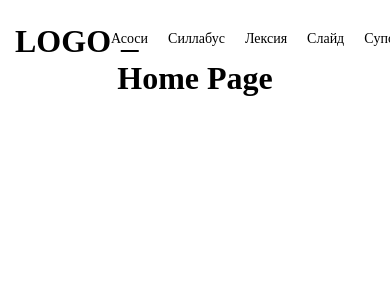
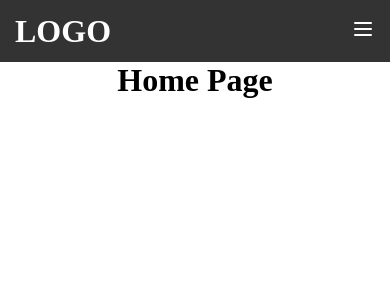
Before and after one commit to naimhakimov/portal, a Vue app: page / in a window 390 px wide. Shown: the top 300 px of the page. Built offline with nearby package versions, Linux system fonts and the light colour scheme.

Commit message:
changed header background-color

```diff
--- a/src/App.vue
+++ b/src/App.vue
@@ -18,7 +18,6 @@ main {
   flex-direction: column;
 
   .router-view {
-    margin-top: 60px;
   }
 }
 </style>
--- a/src/assets/main.css
+++ b/src/assets/main.css
@@ -1,6 +1,7 @@
 * {
   padding: 0;
   margin: 0;
+  font-size: "Roboto", sans-serif;
 }
 
 .container {
--- a/src/components/Header.vue
+++ b/src/components/Header.vue
@@ -1,4 +1,6 @@
 <script setup>
+import { ref } from "vue";
+
 window.addEventListener("scroll", function () {
   let windowTop = window.pageYOffset;
   if (windowTop > 100) {
@@ -52,6 +54,12 @@ const menu = [
     link: "/multimedia",
   },
 ];
+
+const isShow = ref(false);
+
+function toggle() {
+  isShow.value = !isShow.value;
+}
 </script>
 
 <template>
@@ -60,11 +68,45 @@ const menu = [
       <nav class="nav">
         <a href="/" class="logo"> LOGO </a>
 
-        <ul class="menu">
-          <li class="item" v-for="item in menu" :key="item.link">
+        <ul class="menu" :class="isShow ? 'open' : 'hide'">
+          <li
+            class="item"
+            v-for="item in menu"
+            :key="item.link"
+            @click="isShow = false"
+          >
             <router-link :to="item.link">{{ item.name }}</router-link>
           </li>
         </ul>
+
+        <div class="burger" @click="toggle">
+          <svg
+            width="24px"
+            height="24px"
+            viewBox="0 0 24 24"
+            fill="none"
+            xmlns="http://www.w3.org/2000/svg"
+          >
+            <path
+              d="M4 18L20 18"
+              stroke="#ffffff"
+              stroke-width="2"
+              stroke-linecap="round"
+            />
+            <path
+              d="M4 12L20 12"
+              stroke="#ffffff"
+              stroke-width="2"
+              stroke-linecap="round"
+            />
+            <path
+              d="M4 6L20 6"
+              stroke="#ffffff"
+              stroke-width="2"
+              stroke-linecap="round"
+            />
+          </svg>
+        </div>
       </nav>
     </div>
   </header>
@@ -74,7 +116,7 @@ const menu = [
 @import url(https://fonts.googleapis.com/css?family=Roboto:100,100italic,300,300italic,regular,italic,500,500italic,700,700italic,900,900italic);
 
 a {
-  color: #000;
+  color: #ffffff;
   text-decoration: none;
 }
 .container {
@@ -86,17 +128,28 @@ a {
 ul li {
   list-style: none;
 }
-
-// Header
 .header {
   transition: 0.3s;
-  position: fixed;
+  position: relative;
   width: 100%;
   padding: 20px 0;
+  background: #333;
+
+  @media (max-width: 768px) {
+    padding: 10px 0;
+  }
   .nav {
     display: flex;
     justify-content: space-between;
     align-items: center;
+
+    .burger {
+      display: none;
+
+      @media (max-width: 768px) {
+        display: block;
+      }
+    }
   }
   .logo {
     font-size: 32px;
@@ -108,6 +161,26 @@ ul li {
     display: flex;
     align-items: center;
     gap: 20px;
+
+    &.open {
+      display: flex;
+    }
+
+    &.hide {
+      @media (max-width: 768px) {
+        display: none;
+      }
+    }
+
+    @media (max-width: 768px) {
+      padding: 10px 0;
+      position: absolute;
+      top: 62px;
+      left: 0;
+      flex-direction: column;
+      width: 100%;
+      background: #333;
+    }
   }
   .item {
     position: relative;
@@ -116,12 +189,14 @@ ul li {
     padding-bottom: 5px;
     a {
       transition: 0.3s;
+      text-transform: uppercase;
+
       &:not(:last-child) {
         margin-right: 20px;
       }
       &::after {
         content: "";
-        background-color: #000;
+        background-color: white;
         position: absolute;
         bottom: 0;
         left: 50%;
```
